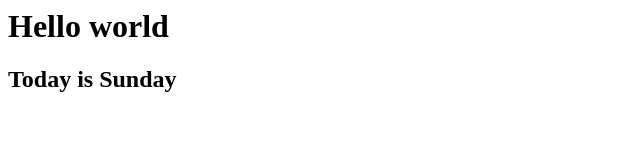
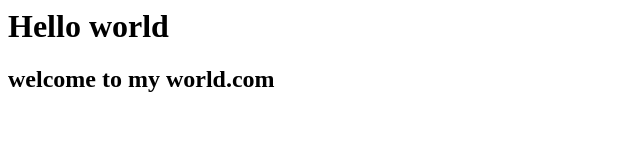
Before and after one commit to nsatwik/devlabs_jenkins-git-nginx, a plain HTML site: page index.html in a window 1280 px wide. Shown: the whole page, without its empty margins (0-640 px from the left). Drawn offline with Linux system fonts and the light colour scheme.

Commit message:
new-updated index

```diff
--- a/index.html
+++ b/index.html
@@ -1,5 +1,5 @@
 <html>
 	<title>Myworld.com</title>
 	<h1>Hello world</h1>
-	<h2>Today is Sunday</h2>
+	<h2>welcome to my world.com</h2>
 </html>
```
